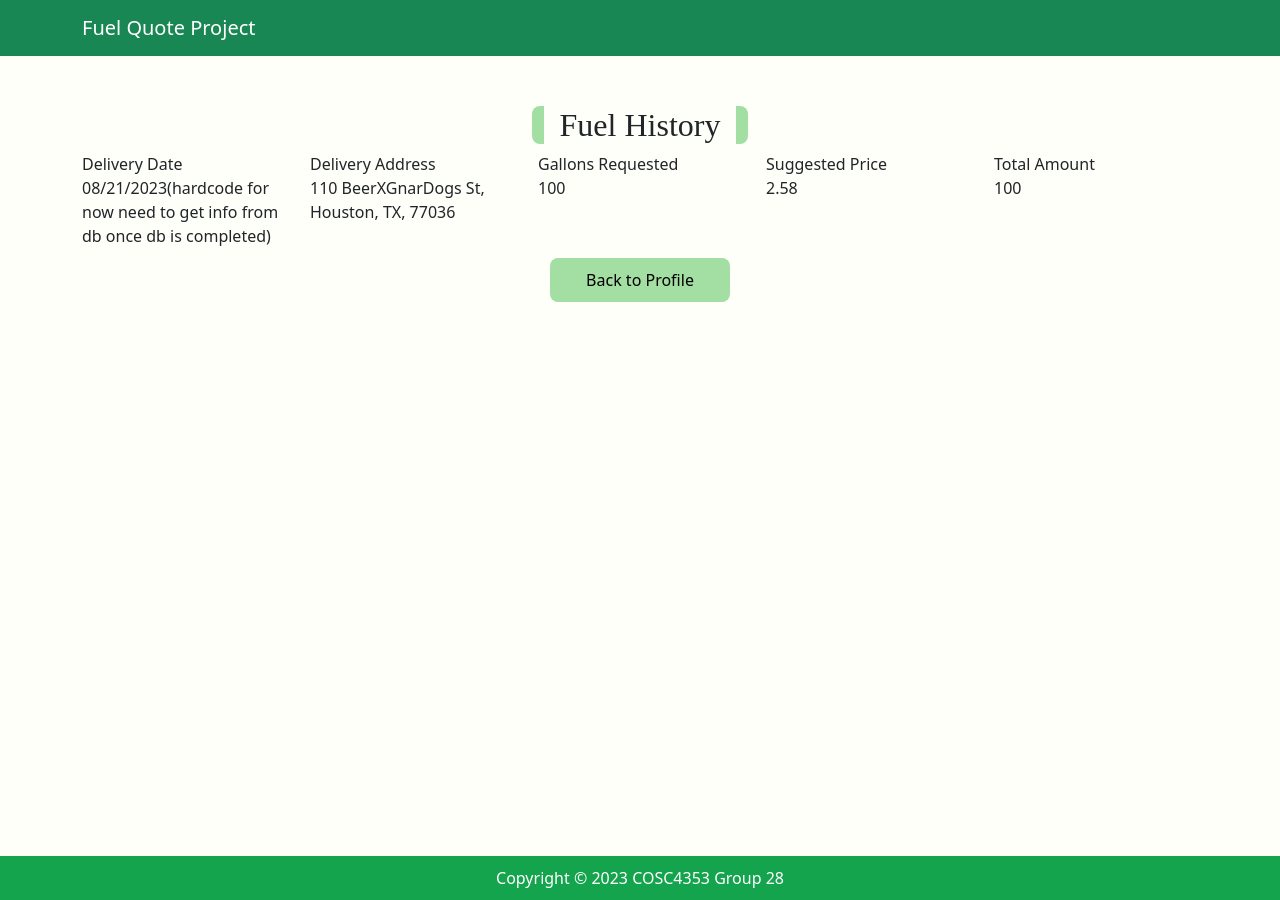
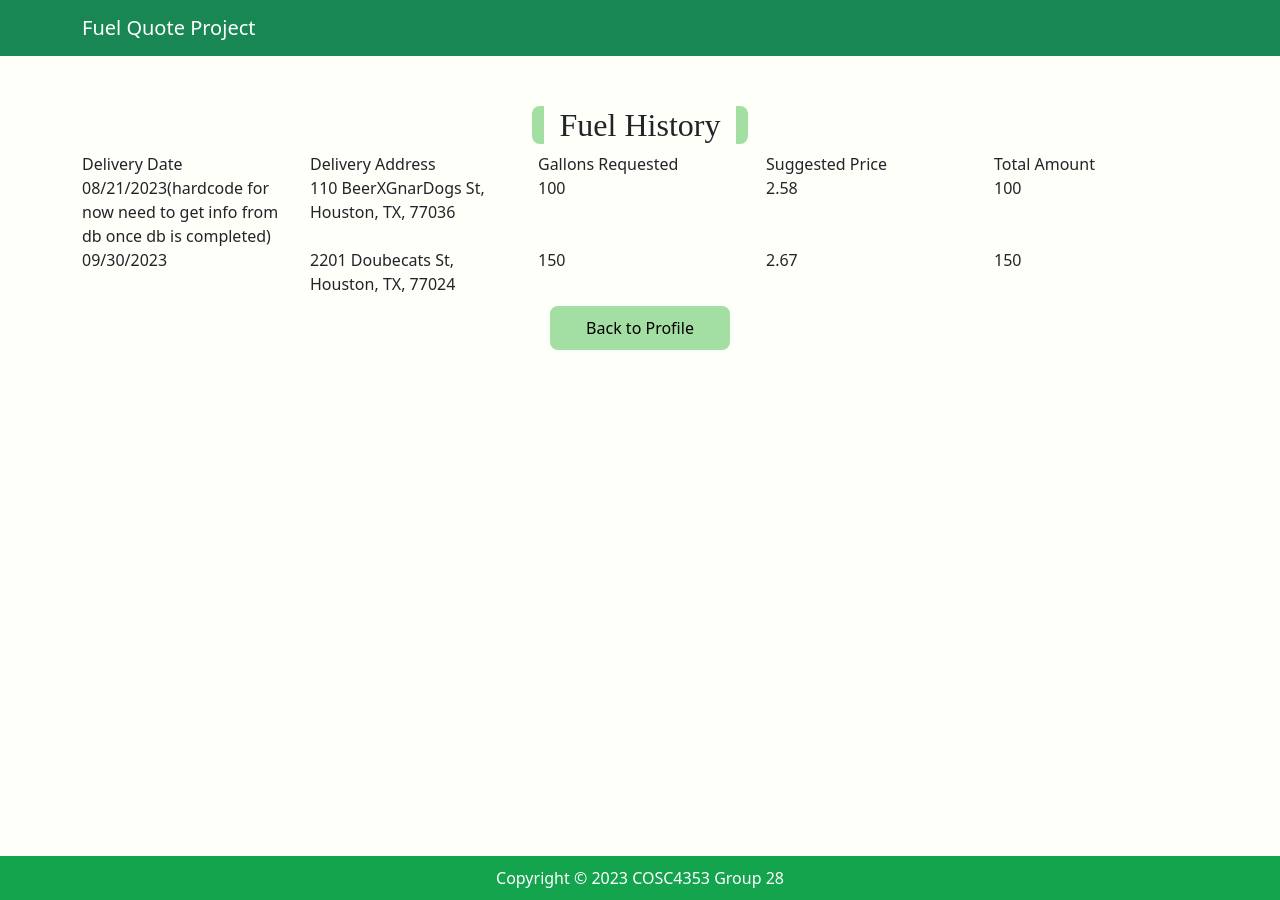
Before and after one commit to yangye627/fuelAppGroup28, a React (Create React App) app in the folder frontend/: page /#/ in a window 1280 px wide. Built offline with nearby package versions, Linux system fonts and the light colour scheme.

Commit message:
added example of the history page

```diff
--- a/frontend/src/pages/HistoryPage/HistoryPage.js
+++ b/frontend/src/pages/HistoryPage/HistoryPage.js
@@ -91,6 +91,13 @@ const HistoryPage = () => {
           <Col>2.58</Col>
           <Col>100</Col>
         </Row>
+        <Row>
+          <Col>09/30/2023</Col>
+          <Col>2201 Doubecats St, Houston, TX, 77024</Col>
+          <Col>150</Col>
+          <Col>2.67</Col>
+          <Col>150</Col>
+        </Row>
         {/* <tbody>
           {fuelHistory.map(entry => (
             <tr key={entry.id}>
```
